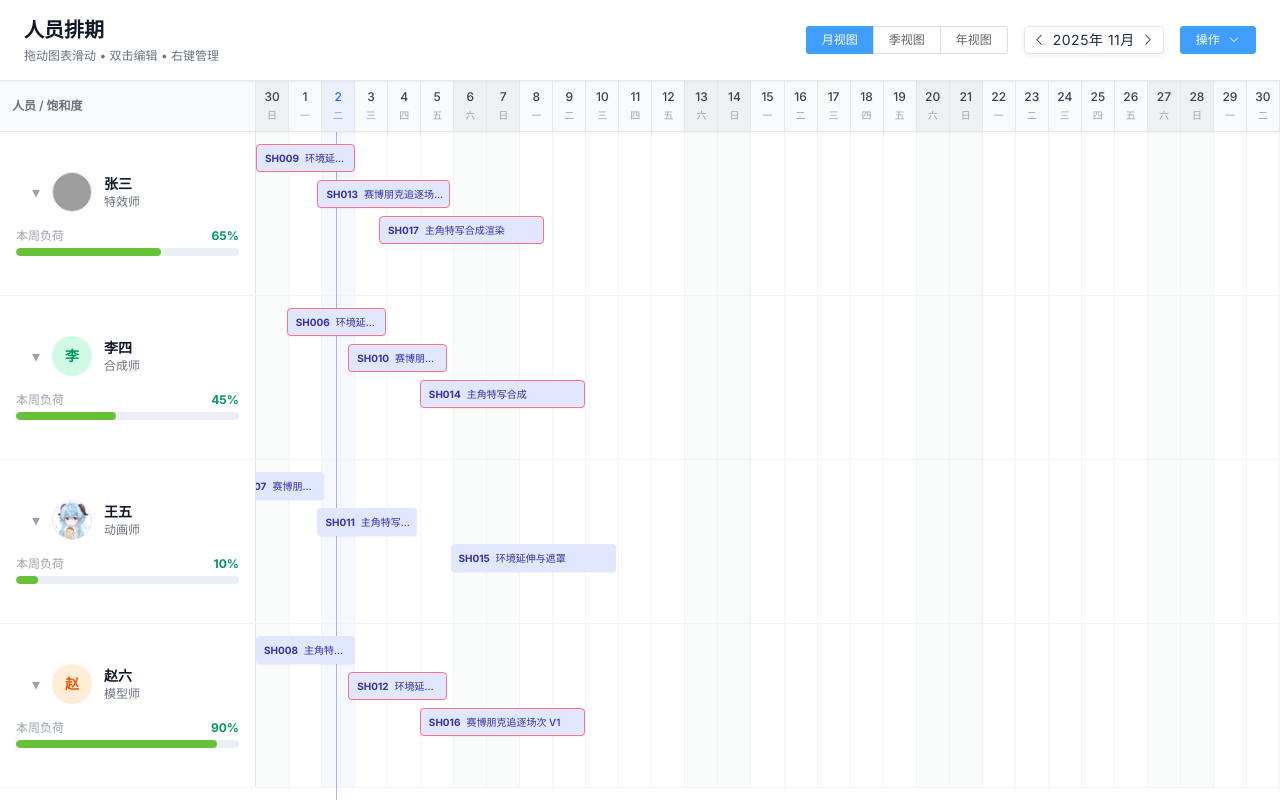
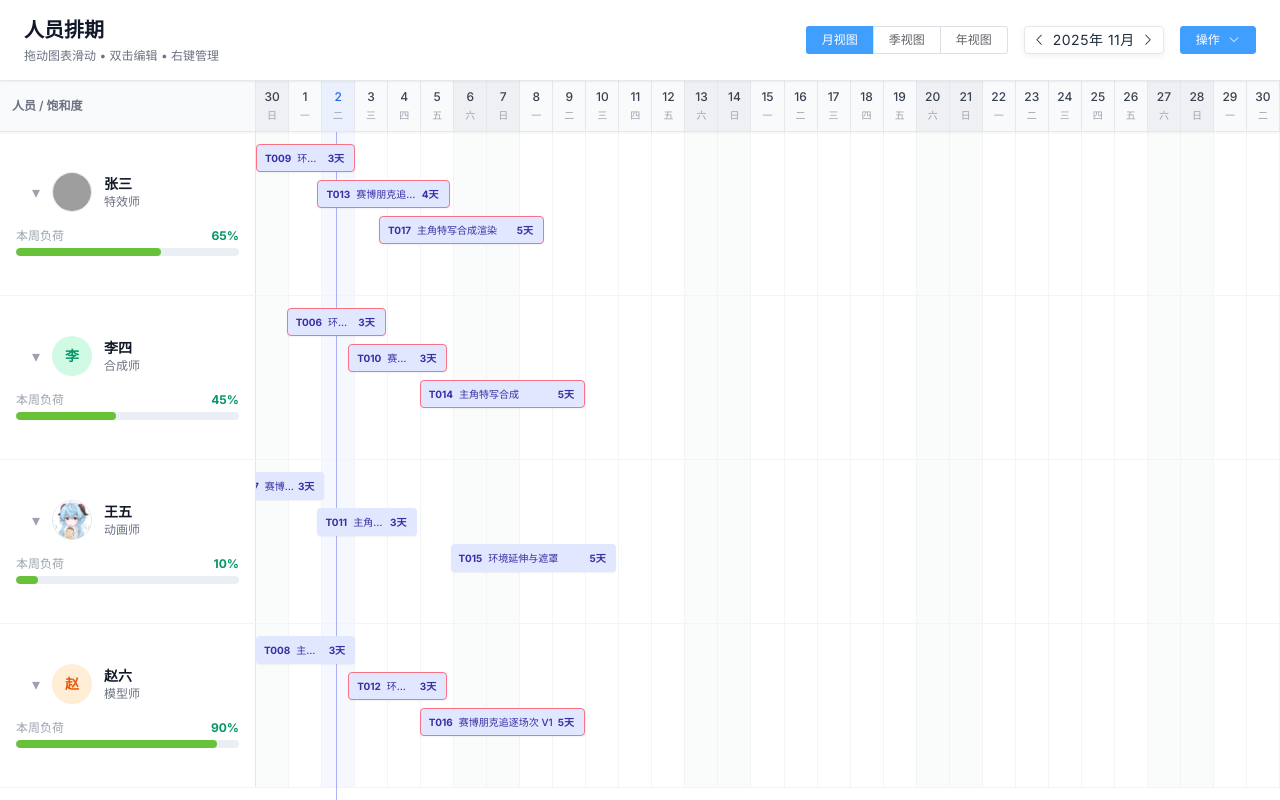
Before and after one commit to zcodery/scheduler, a Vue app: page /scheduler in a window 1280 px wide. Built offline with nearby package versions, Linux system fonts and the light colour scheme; grey boxes are pictures that could not be loaded.

Commit message:
feat(任务卡片): 添加任务持续时间显示并更新任务ID格式
在任务卡片中添加持续时间显示，同时将任务ID格式从"SHxxx"统一改为"Txxx"格式，并在复制任务时添加"(新)"后缀

```diff
--- a/components/TaskCard.vue
+++ b/components/TaskCard.vue
@@ -10,6 +10,7 @@
       </div>
     </template>
     <div v-if="!editing && !readonly" class="absolute right-0 top-0 bottom-0 w-2 cursor-e-resize z-20 hover:bg-indigo-400/50 rounded-r" @mousedown.stop="emitResize('right', $event)"></div>
+    <span v-show="!showOutside" class="text-[10px] font-bold mr-1.5 whitespace-nowrap select-none ml-1 flex-shrink-0 z-10" :style="{ color: text }">{{ task.duration }}天</span>
   </div>
 </template>
 
--- a/components/gantt-scheduler.vue
+++ b/components/gantt-scheduler.vue
@@ -590,7 +590,7 @@ export default {
         const original = s.tasks.find(t => t.id === taskId)
         if (!original) return s
         const maxRow = s.tasks.length > 0 ? Math.max(...s.tasks.map(t => t.rowOffset)) : -1
-        const copy: Task = { ...original, id: `${original.id}-C${Date.now().toString().slice(-3)}`, rowOffset: maxRow + 1 }
+        const copy: Task = { ...original, id: `T${Date.now().toString().slice(-3)}`, name: `${original.name}(新)`, rowOffset: maxRow + 1 }
         return { ...s, tasks: [...s.tasks, copy] }
       })
       this.contextMenu = null
--- a/constants.ts
+++ b/constants.ts
@@ -25,9 +25,9 @@ export const MOCK_STAFF_DATA: Staff[] = [
     workloadPercentage: 65,
     isCollapsed: false,
     tasks: [
-      { id: "SH009", name: "环境延伸与遮罩合成", startDate: getRelativeDate(-2), duration: 3, rowOffset: 0 },
-      { id: "SH013", name: "赛博朋克追逐场次 V1", startDate: getRelativeDate(0), duration: 4, rowOffset: 1 },
-      { id: "SH017", name: "主角特写合成渲染", startDate: getRelativeDate(2), duration: 5, rowOffset: 2 },
+      { id: "T009", name: "环境延伸与遮罩合成", startDate: getRelativeDate(-2), duration: 3, rowOffset: 0 },
+      { id: "T013", name: "赛博朋克追逐场次 V1", startDate: getRelativeDate(0), duration: 4, rowOffset: 1 },
+      { id: "T017", name: "主角特写合成渲染", startDate: getRelativeDate(2), duration: 5, rowOffset: 2 },
     ],
   },
   {
@@ -38,9 +38,9 @@ export const MOCK_STAFF_DATA: Staff[] = [
     workloadPercentage: 45,
     isCollapsed: false,
     tasks: [
-      { id: "SH006", name: "环境延伸与遮罩", startDate: getRelativeDate(-1), duration: 3, rowOffset: 0 },
-      { id: "SH010", name: "赛博朋克追逐场次 V1", startDate: getRelativeDate(1), duration: 3, rowOffset: 1 },
-      { id: "SH014", name: "主角特写合成", startDate: getRelativeDate(3), duration: 5, rowOffset: 2 },
+      { id: "T006", name: "环境延伸与遮罩", startDate: getRelativeDate(-1), duration: 3, rowOffset: 0 },
+      { id: "T010", name: "赛博朋克追逐场次 V1", startDate: getRelativeDate(1), duration: 3, rowOffset: 1 },
+      { id: "T014", name: "主角特写合成", startDate: getRelativeDate(3), duration: 5, rowOffset: 2 },
     ],
   },
   {
@@ -51,9 +51,9 @@ export const MOCK_STAFF_DATA: Staff[] = [
     workloadPercentage: 10,
     isCollapsed: false,
     tasks: [
-      { id: "SH007", name: "赛博朋克追逐场次 V1", startDate: getRelativeDate(-3), duration: 3, rowOffset: 0 },
-      { id: "SH011", name: "主角特写合成", startDate: getRelativeDate(0), duration: 3, rowOffset: 1 },
-      { id: "SH015", name: "环境延伸与遮罩", startDate: getRelativeDate(4), duration: 5, rowOffset: 2 },
+      { id: "T007", name: "赛博朋克追逐场次 V1", startDate: getRelativeDate(-3), duration: 3, rowOffset: 0 },
+      { id: "T011", name: "主角特写合成", startDate: getRelativeDate(0), duration: 3, rowOffset: 1 },
+      { id: "T015", name: "环境延伸与遮罩", startDate: getRelativeDate(4), duration: 5, rowOffset: 2 },
     ],
   },
   {
@@ -64,9 +64,9 @@ export const MOCK_STAFF_DATA: Staff[] = [
     workloadPercentage: 90,
     isCollapsed: false,
     tasks: [
-      { id: "SH008", name: "主角特写合成", startDate: getRelativeDate(-2), duration: 3, rowOffset: 0 },
-      { id: "SH012", name: "环境延伸与遮罩", startDate: getRelativeDate(1), duration: 3, rowOffset: 1 },
-      { id: "SH016", name: "赛博朋克追逐场次 V1", startDate: getRelativeDate(3), duration: 5, rowOffset: 2 },
+      { id: "T008", name: "主角特写合成", startDate: getRelativeDate(-2), duration: 3, rowOffset: 0 },
+      { id: "T012", name: "环境延伸与遮罩", startDate: getRelativeDate(1), duration: 3, rowOffset: 1 },
+      { id: "T016", name: "赛博朋克追逐场次 V1", startDate: getRelativeDate(3), duration: 5, rowOffset: 2 },
     ],
   },
 ]
```
